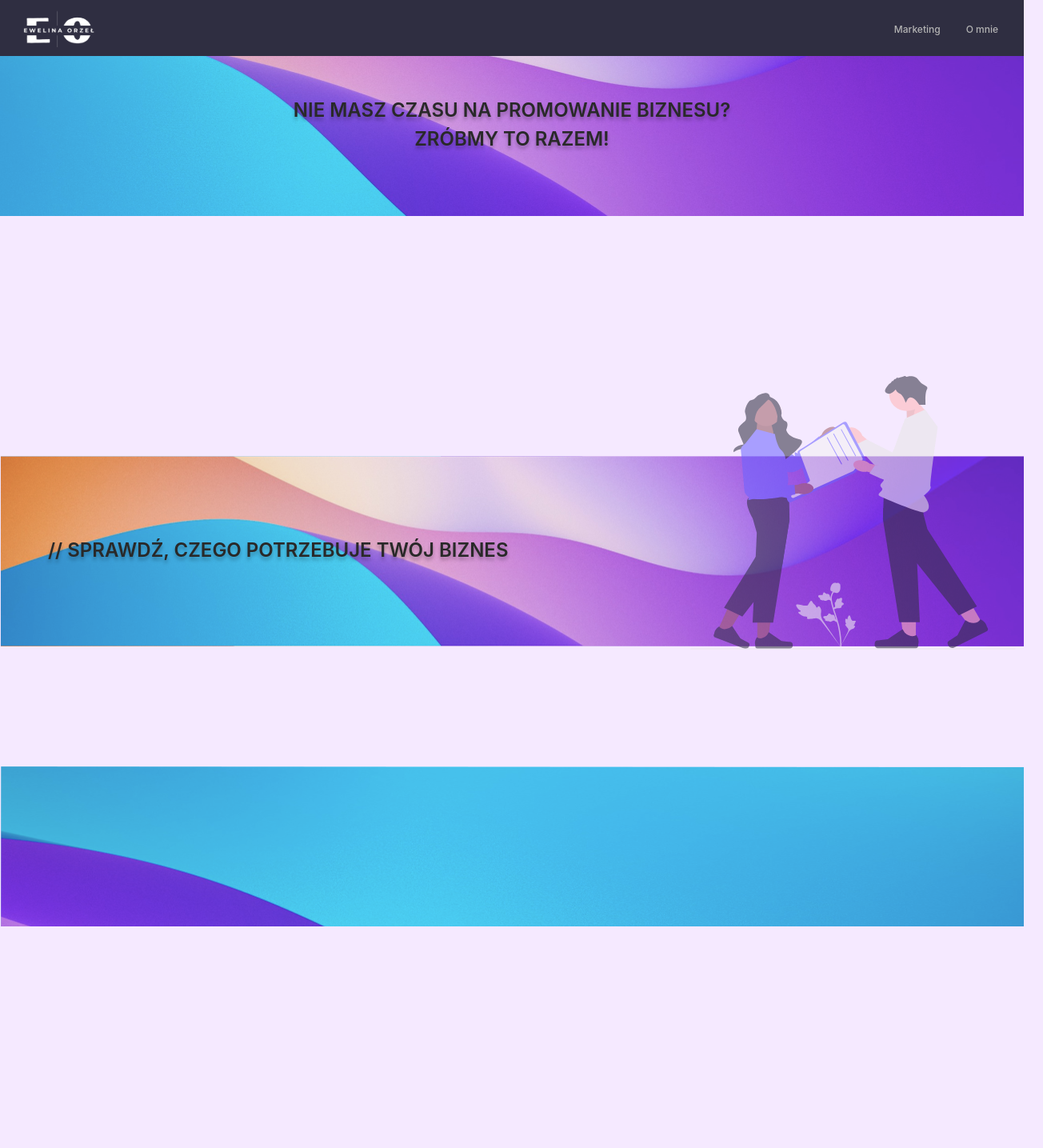
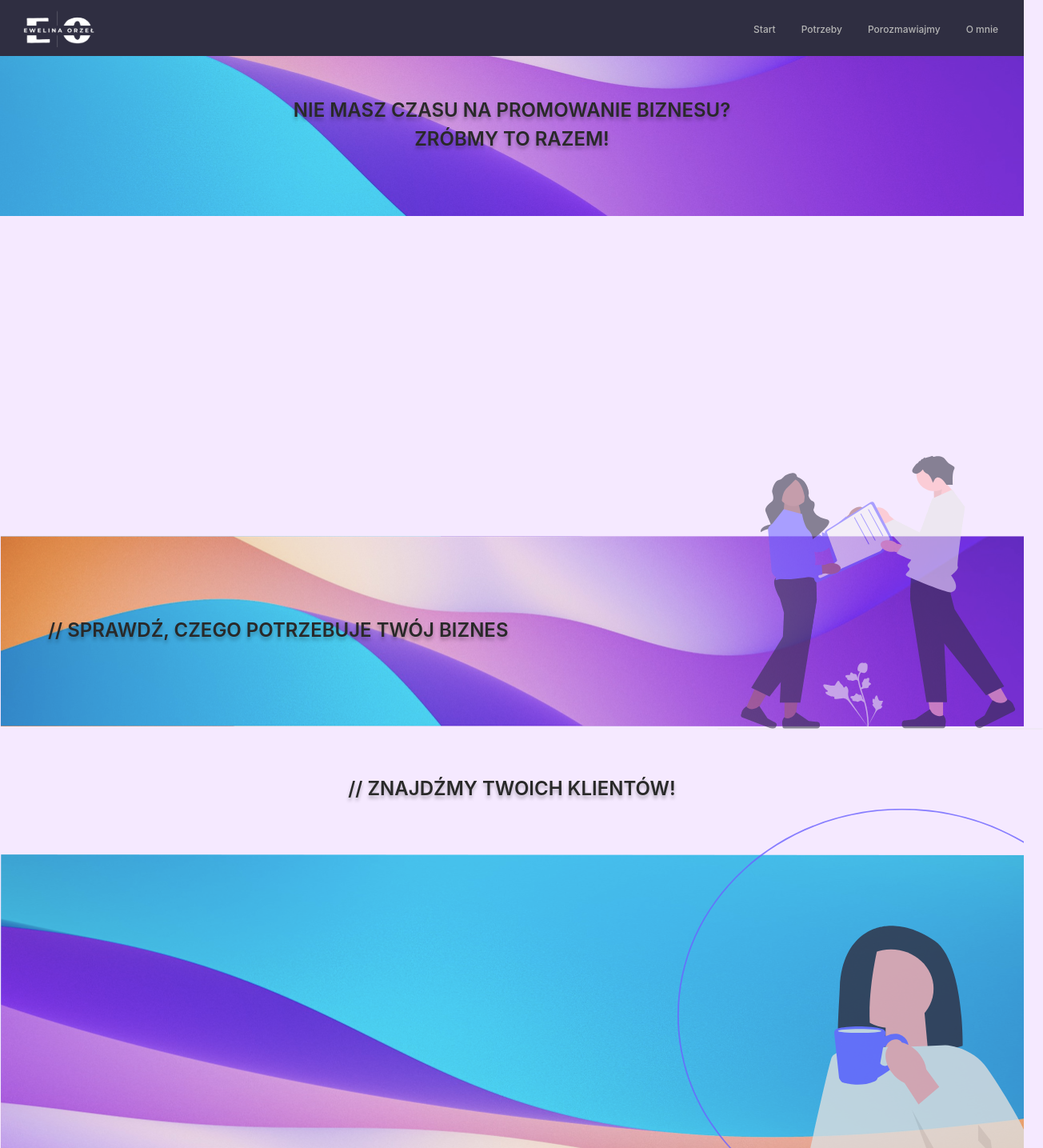
Before and after one commit to OrJaku/ew-marketing, a React (Vite) app: page / in a window 1280 px wide. Shown: the top 1435 px of the page at 80% size, 1304 px wide, since content can reach past the window. Before the commit the page ends 1158 px from the top, so only its background shows below. Built offline with nearby package versions, Linux system fonts and the light colour scheme.

Commit message:
Added Middle/Header content components, Modified BAner components (fixed styles)

```diff
--- a/src/App.jsx
+++ b/src/App.jsx
@@ -4,6 +4,8 @@ import Navbar from "./components/Navbar/Navbar"
 import HeaderBanner from "./components/HeaderBanner/HeaderBanner"
 import MiddleBanner from "./components/MiddleBanner/MiddleBanner"
 import BottomBanner from "./components/BottomBanner/BottomBanner"
+import HeaderContent from "./components/HeaderContent/HeaderContent"
+import MiddleContent from "./components/MiddleContent/MiddleContent"
 
 function App() {
 
@@ -11,9 +13,9 @@ function App() {
     <div>
       <Navbar />
       <HeaderBanner />
-      <div style={{height: 300}}></div>
+      <HeaderContent />
       <MiddleBanner />
-      <div style={{height: 150}}></div>
+      <MiddleContent />
       <BottomBanner />
     </div>
   )
--- a/src/components/BottomBanner/BottomBanner.jsx
+++ b/src/components/BottomBanner/BottomBanner.jsx
@@ -2,15 +2,21 @@ import React from 'react'
 import styles from './BottomBanner.module.css'
 
 import bottomBanner from '../../assets/bottomBanner.png'
+import bottomImage from '../../assets/bottomImage.svg'
 
 const BottomBanner = () => {
     return (
-        <div
-            style={{ backgroundImage: `url(${bottomBanner})` }}
-            className={styles.banner}>
+        <div>
             <div
-                className={styles.headertext} >
+                style={{ backgroundImage: `url(${bottomBanner})` }}
+                className={styles.banner}>
+                <div
+                    className={styles.headertext} >
+                </div>
             </div>
+            <img
+                className={styles.contactimg}
+                src={bottomImage} alt="img" />
         </div>
     )
 }
--- a/src/components/BottomBanner/BottomBanner.module.css
+++ b/src/components/BottomBanner/BottomBanner.module.css
@@ -1,8 +1,12 @@
 .banner {
     max-width: var(--page-max-width);
-    height: 200px;
+    height: 580px;
 }
 
-.headertext {
-
+.contactimg {
+    position: relative;
+    float: right;
+    margin-right: 0px;
+    margin-top: -638px;
+    opacity: 0.8;
 }
--- /dev/null
+++ b/src/components/HeaderContent/HeaderContent.jsx
@@ -0,0 +1,16 @@
+import React from 'react'
+import styles from './HeaderContent.module.css'
+
+
+const HeaderContent = () => {
+    return (
+        <div
+            className={styles.content}>
+            <div>
+
+            </div>
+        </div>
+    )
+}
+
+export default HeaderContent
--- /dev/null
+++ b/src/components/HeaderContent/HeaderContent.module.css
@@ -0,0 +1,8 @@
+.content {
+    height: 400px;
+}
+
+.htext {
+    padding-left: 60px;
+    padding-top: 100px;
+}
--- a/src/components/MiddleBanner/MiddleBanner.jsx
+++ b/src/components/MiddleBanner/MiddleBanner.jsx
@@ -6,7 +6,7 @@ import imagePeople from '../../assets/middleImage.svg'
 
 const MiddleBanner = () => {
     return (
-        <>
+        <div className={styles.container}>
             <div
                 style={{ backgroundImage: `url(${middleBanner})` }}
                 className={styles.banner}>
@@ -19,7 +19,7 @@ const MiddleBanner = () => {
             <img
                 className={styles.peopleimg}
                 src={imagePeople} alt="img" />
-        </>
+        </div>
     )
 }
 
--- a/src/components/MiddleBanner/MiddleBanner.module.css
+++ b/src/components/MiddleBanner/MiddleBanner.module.css
@@ -1,14 +1,17 @@
+.container {
+    position: relative;
+}
+
 .banner {
     max-width: var(--page-max-width);
     height: 238px;
 }
 
 .peopleimg {
-    position: relative;
-    float: right;
+    position: absolute;
     margin-right: 10px;
-    margin-top: -100px;
-    top: -238px;
+    top: -100px;
+    left: 70%;
     opacity: 0.8;
 }
 
@@ -16,3 +19,7 @@
     padding-left: 60px;
     padding-top: 100px;
 }
+
+/* @media screen and (max-width: 720px) {
+
+} */
--- /dev/null
+++ b/src/components/MiddleContent/MiddleContent.jsx
@@ -0,0 +1,17 @@
+import React from 'react'
+import styles from './MiddleContent.module.css'
+
+
+const MiddleBanner = () => {
+    return (
+        <div
+            className={styles.content}>
+            <div
+                className={`banner-text ${styles.htext}`}>
+                // Znajdźmy Twoich klientów!
+            </div>
+        </div>
+    )
+}
+
+export default MiddleBanner
--- /dev/null
+++ b/src/components/MiddleContent/MiddleContent.module.css
@@ -0,0 +1,9 @@
+.content {
+    height: 160px;
+    max-width: var(--page-max-width);
+}
+
+.htext {
+    padding-top: 60px;
+    text-align: center;
+}
--- a/src/components/Navbar/Navbar.jsx
+++ b/src/components/Navbar/Navbar.jsx
@@ -11,7 +11,13 @@ const Navbar = () => {
             <nav>
                 <ul className={styles.menu}>
                     <li>
-                        <a href='/'>Marketing</a>
+                        <a href='/'>Start</a>
+                    </li>
+                    <li>
+                        <a href='/'>Potrzeby</a>
+                    </li>
+                    <li>
+                        <a href='/'>Porozmawiajmy</a>
                     </li>
                     <li>
                         <a href='/'>O mnie</a>
--- a/src/index.css
+++ b/src/index.css
@@ -11,7 +11,6 @@
 
 }
 
-
 * {
   line-height: 1.5;
 
@@ -23,6 +22,7 @@
 
 body{
   margin: 0px;
+  margin-bottom: 10px;
 }
 
 header {
```
Also changed, not shown: src/assets/bottomImage.svg (added).
